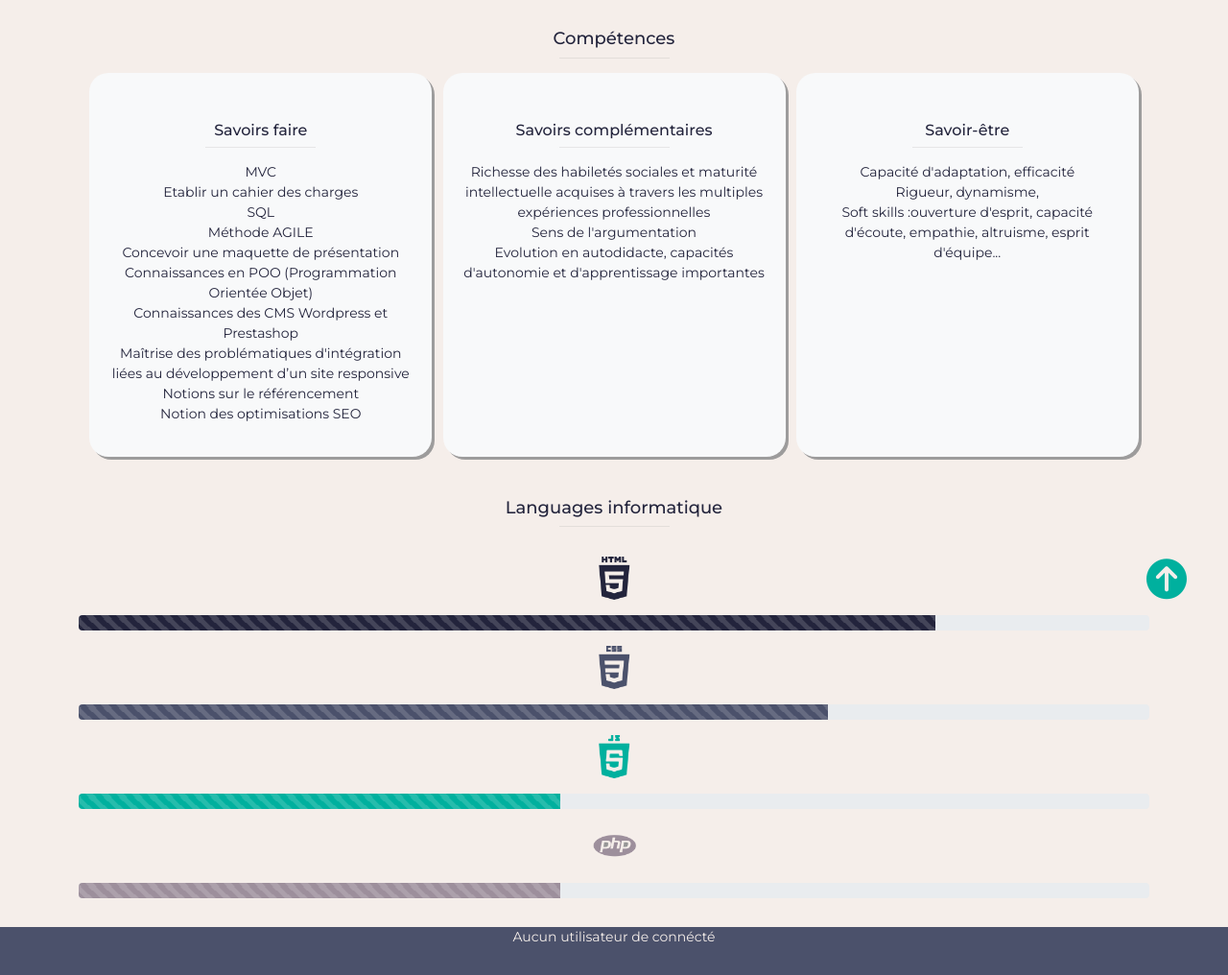
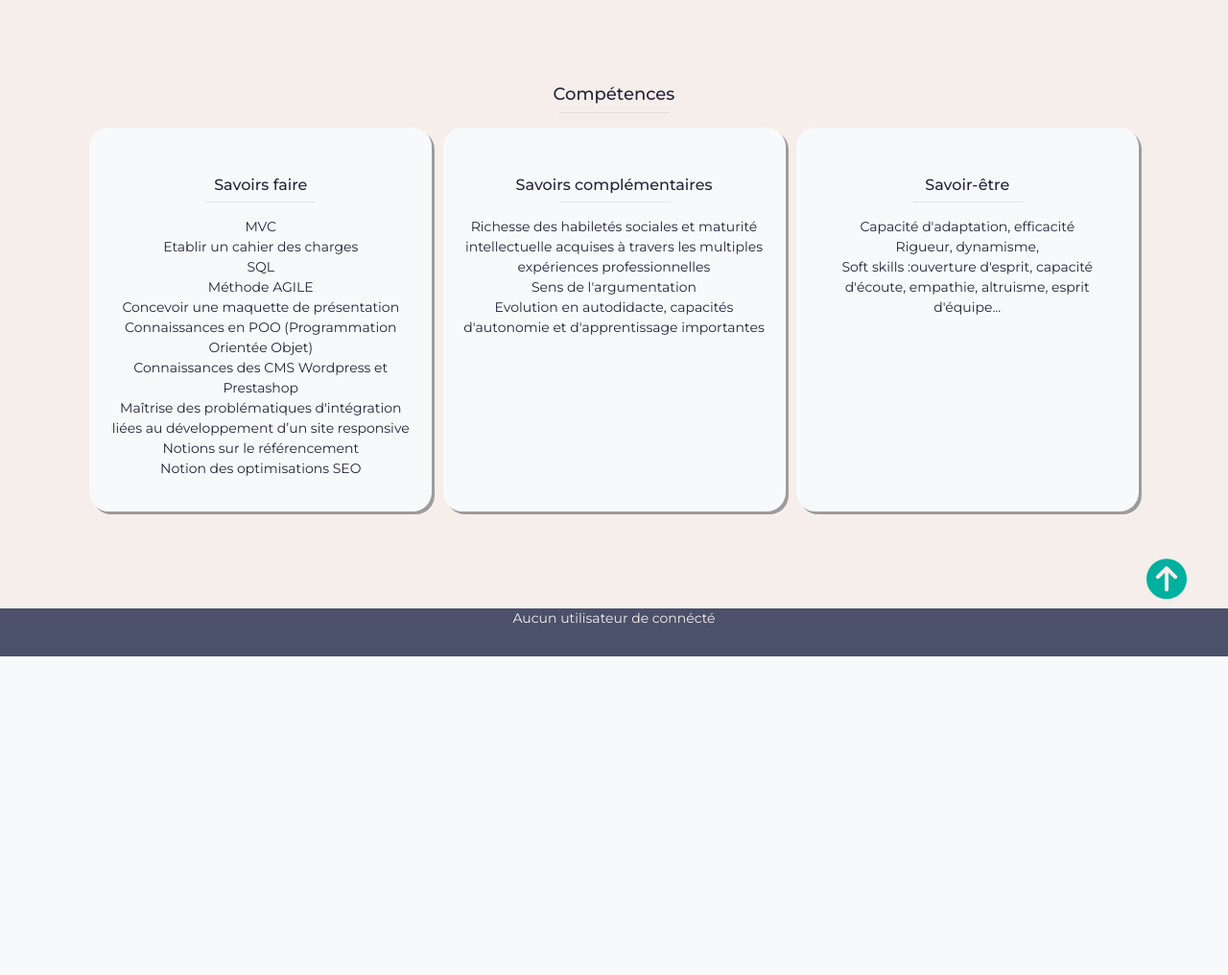
Before and after one commit to GeoJanik/Portfolio, a PHP site: page /index.php?action=skill in a window 1280 px wide. Shown: the part 116-1132 px from the top of the page at 96% size. After the commit the page ends 800 px from the top, so only its background shows below. Run offline with PHP 8.4, Linux system fonts and the light colour scheme; data that the repository does not hold is empty; some libraries are stand-ins or nearby versions.

Commit message:
barres skills

```diff
--- a/public/css/style.css
+++ b/public/css/style.css
@@ -371,6 +371,7 @@
 
 #dataWeather {
   text-align: center;
+  padding-top: 10px;
 }
 
 #logoInteret>.logo {
--- a/public/php/view/frontend/skill.php
+++ b/public/php/view/frontend/skill.php
@@ -53,32 +53,6 @@
 
   </div>
 
-  <div id="skill">
-    <h2 class="titleSkill">Languages informatique</h2>
-    <div class="separateur">
-      <div class="trait"></div>
-    </div>
-    <img src="assets/img/html.png" alt="html">
-    <div class="progress">
-      <div class="progress-bar bg-success progress-bar-striped progress-bar-animated" role="progressbar" aria-valuenow="75" aria-valuemin="0" aria-valuemax="100" style="width: 80%"></div>
-    </div>
-    <img src="assets/img/css3.png" alt="css">
-
-    <div class="progress">
-      <div class="progress-bar bg-info progress-bar-striped progress-bar-animated" role="progressbar" aria-valuenow="75" aria-valuemin="0" aria-valuemax="100" style="width: 70%"></div>
-    </div>
-    <img src="assets/img/js.png" alt="js">
-
-    <div class="progress">
-      <div class="progress-bar bg-warning progress-bar-striped progress-bar-animated" role="progressbar" aria-valuenow="75" aria-valuemin="0" aria-valuemax="100" style="width: 45%"></div>
-    </div>
-    <img src="assets/img/php.png" alt="php">
-
-    <div class="progress">
-      <div class="progress-bar bg-danger progress-bar-striped progress-bar-animated" role="progressbar" aria-valuenow="75" aria-valuemin="0" aria-valuemax="100" style="width: 45%"></div>
-    </div>
 
 
-  </div>
-
 </div>
```
